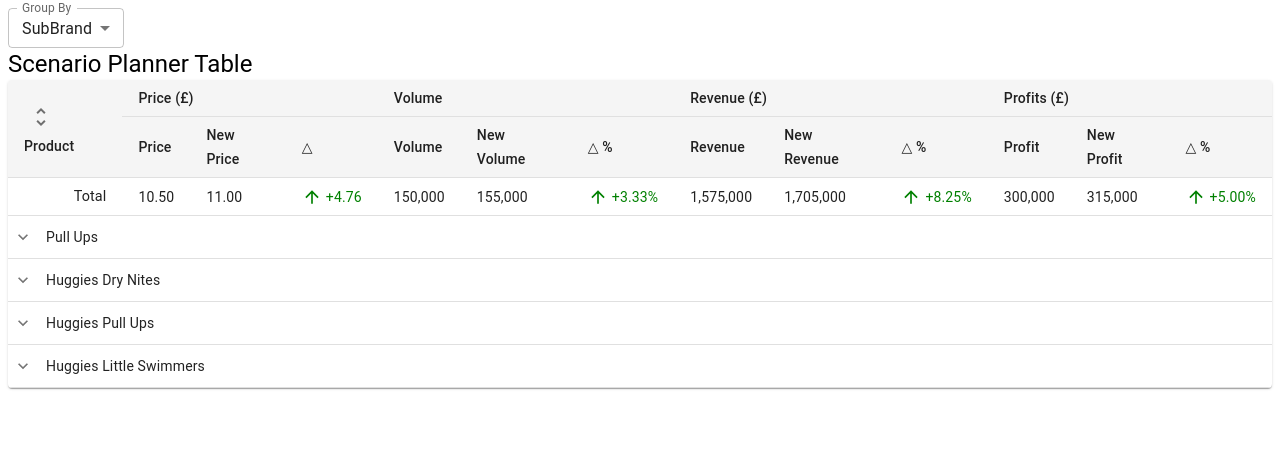
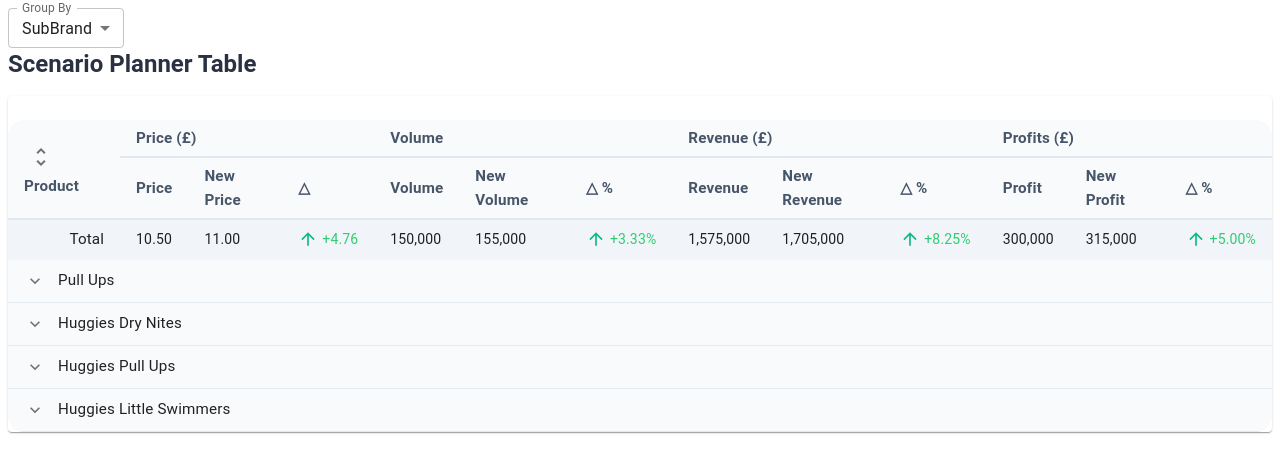
Before and after one commit to shanawarAnsari/Scenario-planner, a React (Create React App) app in the folder scenario-planner/: page / in a window 1280 px wide. Shown: the top 472 px of the page. Built offline with nearby package versions, Linux system fonts and the light colour scheme.

Commit message:
result-design-2

```diff
--- /dev/null
+++ b/scenario-planner/src/scenario-planner/Planner/ResultsTableView.css
@@ -0,0 +1,117 @@
+/* ResultsTableView.css */
+
+.table-container {
+  background: #ffffff;
+  border-radius: 18px;
+  box-shadow: 0 4px 24px 0 rgba(0, 0, 0, 0.06);
+  padding: 24px 0 0 0;
+}
+
+.scenario-table {
+  border-radius: 16px;
+  overflow: hidden;
+  background: #ffffff;
+  color: #1f2937;
+  font-family: "Inter", "Segoe UI", "Roboto", sans-serif;
+  font-size: 0.98rem;
+}
+
+.MuiTableCell-root {
+  border-bottom: 1px solid #f1f5f9 !important;
+}
+
+.MuiTableHead-root .MuiTableCell-root {
+  background: #f9fafb;
+  color: #475569;
+  font-weight: 600;
+  font-size: 0.95rem;
+  border-bottom: 2px solid #e2e8f0 !important;
+}
+
+.MuiTableRow-root.group-row {
+  background: #f8fafc;
+  font-weight: 500;
+  color: #334155;
+}
+
+.MuiTableRow-root.group-row .MuiTableCell-root {
+  font-size: 0.95rem;
+  border-bottom: 1px solid #e2e8f0 !important;
+}
+
+.MuiTableRow-root.data-row {
+  background: #ffffff;
+  transition: background 0.15s ease;
+}
+
+.MuiTableRow-root.data-row:hover {
+  background: #f1f5f9;
+}
+
+.MuiTableRow-root.total-row {
+  background: #f1f5f9;
+  font-weight: 600;
+  color: #334155;
+}
+
+/* Indentation for group and data rows */
+.group-indent-0 {
+  padding-left: 12px !important;
+}
+.group-indent-1 {
+  padding-left: 36px !important;
+}
+.group-indent-2 {
+  padding-left: 60px !important;
+}
+.group-indent-3 {
+  padding-left: 84px !important;
+}
+.group-indent-4 {
+  padding-left: 108px !important;
+}
+.data-indent-1 {
+  padding-left: 60px !important;
+}
+.data-indent-2 {
+  padding-left: 84px !important;
+}
+.data-indent-3 {
+  padding-left: 108px !important;
+}
+.data-indent-4 {
+  padding-left: 132px !important;
+}
+
+/* Icon button tweaks */
+.MuiIconButton-root {
+  color: #64748b;
+  background: transparent;
+  border-radius: 8px;
+  transition: all 0.15s ease;
+}
+.MuiIconButton-root:hover {
+  background: #e2e8f0;
+  color: #334155;
+}
+
+/* Typography tweaks */
+.scenario-table .MuiTypography-root {
+  font-size: 0.95rem;
+}
+
+/* Arrow icons */
+.trend-up {
+  color: #10b981 !important;
+}
+.trend-down {
+  color: #f43f5e !important;
+}
+
+/* Tooltip tweaks */
+.MuiTooltip-tooltip {
+  font-size: 0.85rem;
+  background: #1e293b;
+  color: #fff;
+  border-radius: 6px;
+}
--- a/scenario-planner/src/scenario-planner/Planner/TableView.tsx
+++ b/scenario-planner/src/scenario-planner/Planner/TableView.tsx
@@ -29,6 +29,7 @@
   GroupedByPPG,
   GroupedByOSKU,
 } from "./hooks/useTableData";
+import "./ResultsTableView.css";
 
 // Props interface
 interface TableViewProps {
@@ -57,14 +58,15 @@
     ? `${value > 0 ? "+" : ""}${value.toFixed(2)}%`
     : `${value > 0 ? "+" : ""}${value.toFixed(2)}`;
 
-  const textColor = value > 0 ? "green" : value < 0 ? "#ff6b35" : "inherit";
+  const textColor = value > 0 ? "#2ecc71" : value < 0 ? "#ff6b35" : "inherit";
+  const arrowClass = value > 0 ? "trend-up" : value < 0 ? "trend-down" : "";
 
   return (
     <Box sx={{ display: "flex", alignItems: "center" }}>
       {value > 0 ? (
-        <ArrowUpward fontSize="small" sx={{ color: "green", mr: 0.5 }} />
+        <ArrowUpward fontSize="small" className={arrowClass} sx={{ mr: 0.5 }} />
       ) : value < 0 ? (
-        <ArrowDownward fontSize="small" sx={{ color: "#ff6b35", mr: 0.5 }} />
+        <ArrowDownward fontSize="small" className={arrowClass} sx={{ mr: 0.5 }} />
       ) : null}
       <span style={{ color: textColor }}>{formattedValue}</span>
     </Box>
@@ -76,11 +78,12 @@
   indentLevel: number;
   showPromoType?: boolean;
 }> = ({ item, indentLevel, showPromoType = true }) => {
-  const paddingLeft = `${indentLevel * 24}px`;
+  // For DataRow, always indent one level more than the grouping row
+  const dataIndentClass = `data-indent-${indentLevel}`;
 
   return (
-    <TableRow key={item.pid}>
-      <TableCell sx={{ paddingLeft }}>
+    <TableRow key={item.pid} className="data-row">
+      <TableCell className={dataIndentClass}>
         {showPromoType && <span>{item.promoType}</span>}
         {!showPromoType && item.osku}
       </TableCell>
@@ -115,11 +118,11 @@
   onToggle: (id: string) => void;
   indentLevel: number;
 }> = ({ id, isExpanded, onToggle, indentLevel }) => {
-  const paddingLeft = `${indentLevel * 24}px`;
+  const groupIndentClass = `group-indent-${indentLevel}`;
 
   return (
-    <TableRow>
-      <TableCell colSpan={13} sx={{ paddingLeft }}>
+    <TableRow className="group-row">
+      <TableCell colSpan={13} className={groupIndentClass}>
         <Box sx={{ display: "flex", alignItems: "center" }}>
           <IconButton size="small" onClick={() => onToggle(id)}>
             {isExpanded ? (
@@ -382,13 +385,15 @@
 
   return (
     <Box>
-      <Typography variant="h5">Scenario Planner Table</Typography>
-      <TableContainer component={Paper}>
-        <Table stickyHeader size="small" sx={{ color: "#333333" }}>
+      <Typography variant="h5" sx={{ mb: 2, color: "#2a3142", fontWeight: 700 }}>
+        Scenario Planner Table
+      </Typography>
+      <TableContainer component={Paper} className="table-container">
+        <Table stickyHeader size="small" className="scenario-table">
           <TableHeader allExpanded={allExpanded} toggleAllGroups={toggleAllGroups} />
           <TableBody>
             {/* Total row at the top of the table - Using hardcoded values */}
-            <TableRow>
+            <TableRow className="total-row">
               <TableCell align={"right"} colSpan={1}>
                 <Typography variant="subtitle1" sx={{ fontSize: "0.9rem" }}>
                   Total
```
